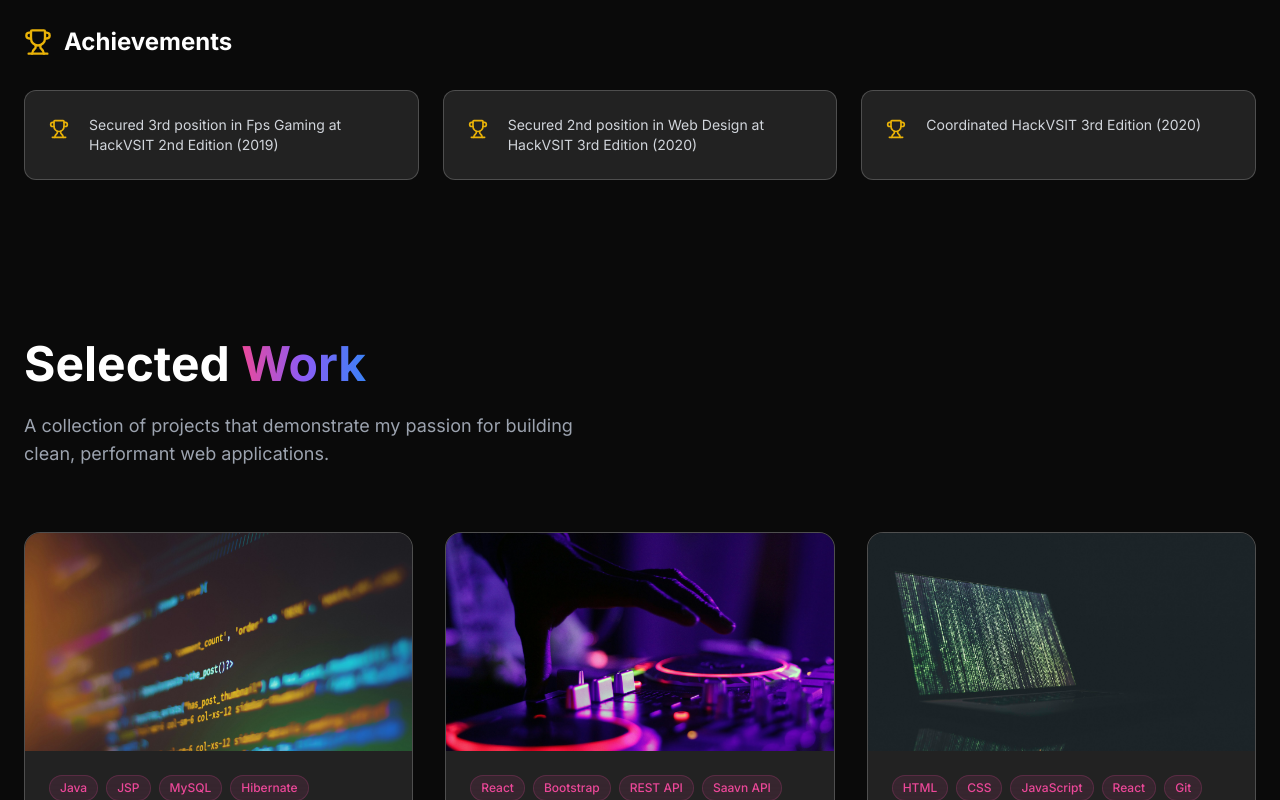
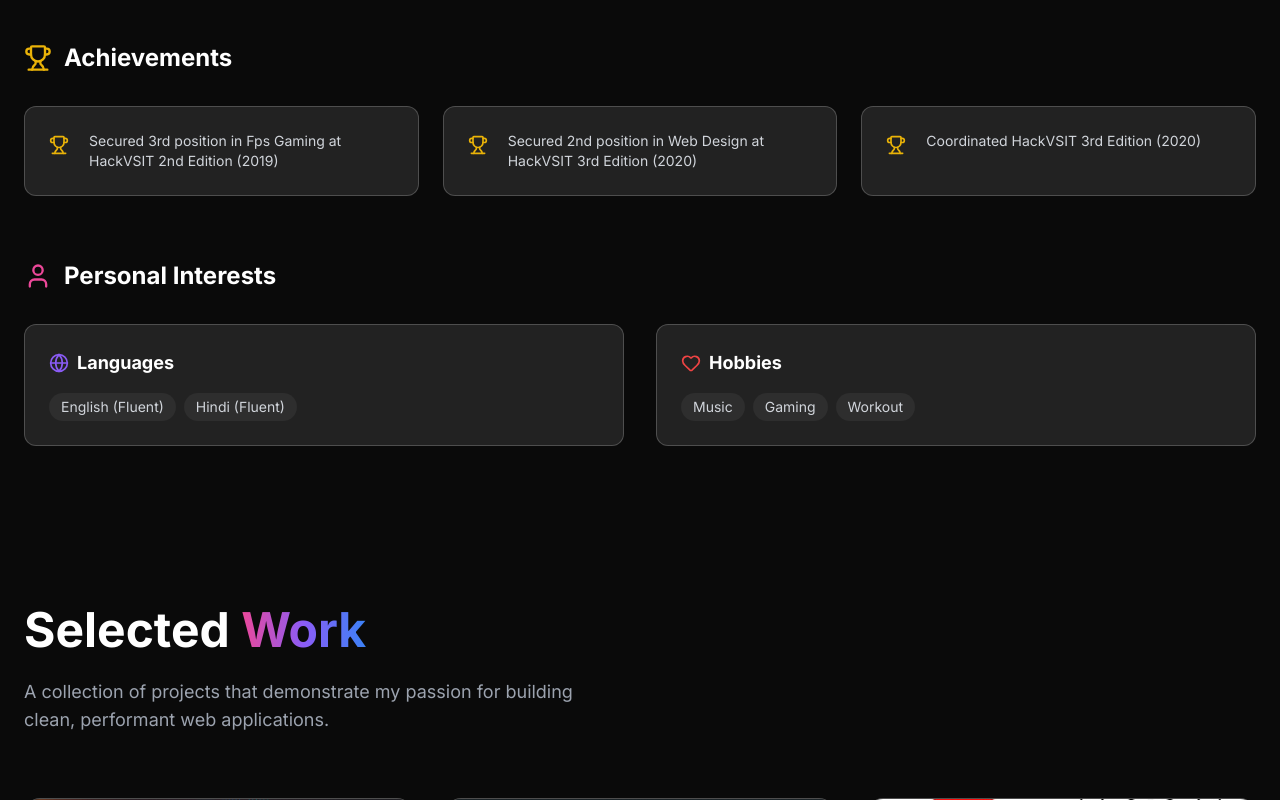
Before and after one commit to agam1308/portfolio, a React (Vite) app: page / in a window 1280 px wide. Shown: the part 2000-2800 px from the top of the page. Built offline with nearby package versions, Linux system fonts and the light colour scheme; a web font is replaced by a local one.

Commit message:
Update portfolio content with new resume details

```diff
--- a/src/sections/About.jsx
+++ b/src/sections/About.jsx
@@ -10,6 +10,9 @@ import {
   Database,
   Layout,
   Server,
+  User,
+  Globe,
+  Heart,
 } from "lucide-react";
 
 const skillCategories = [
@@ -43,7 +46,7 @@ const skillCategories = [
       "MySQL",
       "Git",
       "Postman",
-      "GenAI (ChatGPT, Gemini)",
+      "GenAI (ChatGPT, DeepSeek, Copilot, Gemini)",
       "Clerk",
       "Convex",
     ],
@@ -270,6 +273,53 @@ const About = () => {
             ))}
           </div>
         </motion.div>
+
+        {/* Personal Interests */}
+        <motion.div
+          initial={{ opacity: 0, y: 20 }}
+          whileInView={{ opacity: 1, y: 0 }}
+          viewport={{ once: true }}
+          className="mt-16"
+        >
+          <div className="flex items-center gap-3 mb-8">
+            <User className="text-primary" size={28} />
+            <h3 className="text-2xl font-bold">Personal Interests</h3>
+          </div>
+
+          <div className="grid md:grid-cols-2 gap-8">
+            <div className="glass p-6 rounded-xl border border-white/5">
+              <h4 className="text-lg font-bold mb-4 flex items-center gap-2">
+                <Globe size={20} className="text-secondary" /> Languages
+              </h4>
+              <div className="flex flex-wrap gap-2">
+                {["English (Fluent)", "Hindi (Fluent)"].map((lang) => (
+                  <span
+                    key={lang}
+                    className="text-sm px-3 py-1 rounded-full bg-white/5 text-gray-300"
+                  >
+                    {lang}
+                  </span>
+                ))}
+              </div>
+            </div>
+
+            <div className="glass p-6 rounded-xl border border-white/5">
+              <h4 className="text-lg font-bold mb-4 flex items-center gap-2">
+                <Heart size={20} className="text-red-500" /> Hobbies
+              </h4>
+              <div className="flex flex-wrap gap-2">
+                {["Music", "Gaming", "Workout"].map((hobby) => (
+                  <span
+                    key={hobby}
+                    className="text-sm px-3 py-1 rounded-full bg-white/5 text-gray-300"
+                  >
+                    {hobby}
+                  </span>
+                ))}
+              </div>
+            </div>
+          </div>
+        </motion.div>
       </div>
     </section>
   );
--- a/src/sections/Contact.jsx
+++ b/src/sections/Contact.jsx
@@ -1,6 +1,6 @@
 import React from "react";
 import { motion } from "framer-motion";
-import { Mail, MapPin, Phone } from "lucide-react";
+import { Mail, MapPin, Phone, Linkedin } from "lucide-react";
 
 const Contact = () => {
   return (
@@ -48,6 +48,18 @@ const Contact = () => {
                 </div>
                 <span className="text-lg">New Delhi, India</span>
               </div>
+
+              <a
+                href="https://linkedin.com/in/agam-makhija-700454191"
+                target="_blank"
+                rel="noopener noreferrer"
+                className="flex items-center gap-4 text-gray-400 hover:text-primary transition-colors group"
+              >
+                <div className="p-3 rounded-lg bg-white/5 group-hover:bg-primary/20 transition-colors">
+                  <Linkedin size={24} />
+                </div>
+                <span className="text-lg">LinkedIn Profile</span>
+              </a>
             </div>
           </motion.div>
 
--- a/src/sections/Projects.jsx
+++ b/src/sections/Projects.jsx
@@ -11,24 +11,10 @@ const projects = [
     links: { code: "https://github.com/agam1308" },
   },
   {
-    title: "Music App",
-    description: "Music player and user-friendly UI.",
-    tags: ["React", "Bootstrap", "REST API", "Saavn API", "Git"],
-    image: `${import.meta.env.BASE_URL}projects/music-app.jpg`,
-    links: { code: "https://github.com/agam1308" },
-  },
-  {
     title: "Password Generator",
     description: "Dynamic password generation tool.",
     tags: ["HTML", "CSS", "JavaScript", "React", "Git"],
     image: `${import.meta.env.BASE_URL}projects/password-generator.jpg`,
-    links: { code: "https://github.com/agam1308" },
-  },
-  {
-    title: "To-Do List",
-    description: "Task management application.",
-    tags: ["HTML", "CSS", "JavaScript", "React", "Git"],
-    image: `${import.meta.env.BASE_URL}projects/todo-list.jpg`,
     links: { code: "https://github.com/agam1308" },
   },
   {
@@ -43,6 +29,30 @@ const projects = [
     description: "Implemented dynamic paragraph modification.",
     tags: ["HTML", "CSS", "React.js", "Git"],
     image: `${import.meta.env.BASE_URL}projects/paragraph-mod.jpg`,
+    links: { code: "https://github.com/agam1308" },
+  },
+  {
+    title: "Fintech app",
+    description:
+      "Built a finance-styled task-management web app featuring optimized Next.js routing, reusable UI components, and responsive design.",
+    tags: ["HTML", "CSS", "JavaScript", "React", "Next.js", "Git"],
+    image: `${import.meta.env.BASE_URL}projects/todo-list.jpg`,
+    links: { code: "https://github.com/agam1308" },
+  },
+  {
+    title: "Ecommerce App",
+    description:
+      "Developed a responsive ecommerce platform with dynamic product pages, optimized routing, and clean UI components.",
+    tags: ["Next.js", "React", "JavaScript", "CSS", "Git"],
+    image: `${import.meta.env.BASE_URL}projects/music-app.jpg`,
+    links: { code: "https://github.com/agam1308" },
+  },
+  {
+    title: "ShopHub",
+    description:
+      "Implemented a secure authentication flow (JWT/session-based), dynamic product pages, and a polished ecommerce UI with optimized Next.js routing.",
+    tags: ["Next.js", "React", "JavaScript", "CSS", "Git"],
+    image: `${import.meta.env.BASE_URL}projects/login-system.jpg`,
     links: { code: "https://github.com/agam1308" },
   },
 ];
```
